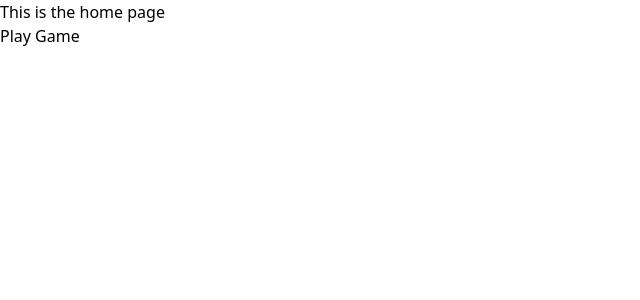
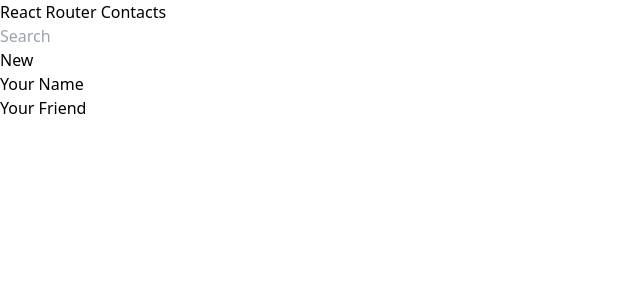
Before and after one commit to cbohl/tunetest-client, a React (Create React App) app: page / in a window 1280 px wide. Shown: the top 300 px of the page, without its empty margins (0-640 px from the left). Built offline with nearby package versions, Linux system fonts and the light colour scheme.

Commit message:
Adjusts React Router according to latest tutorial and adds error message.

```diff
--- /dev/null
+++ b/src/error-page.jsx
@@ -0,0 +1,18 @@
+/* eslint-disable */
+
+import { useRouteError } from "react-router-dom";
+
+export default function ErrorPage() {
+  const error = useRouteError();
+  console.error(error);
+
+  return (
+    <div id="error-page">
+      <h1>Oops!</h1>
+      <p>Sorry, an unexpected error has occurred.</p>
+      <p>
+        <i>{error.statusText || error.message}</i>
+      </p>
+    </div>
+  );
+}
--- a/src/index.js
+++ b/src/index.js
@@ -2,14 +2,24 @@
 
 import React from "react";
 import ReactDOM from "react-dom/client";
-import { BrowserRouter } from "react-router-dom"
-import GuessingGame from "./components/GuessingGame";
-import App from "./components/App";
+import {createBrowserRouter, RouterProvider} from "react-router-dom";
+import ErrorPage from "./error-page";
+// import GuessingGame from "./components/GuessingGame";
+import Root from "./routes/root";
+
+// import App from "./components/App";
 import "./index.css"
 import "html-midi-player";
 import { ApolloProvider, ApolloClient, InMemoryCache } from "@apollo/client";
 import { useQuery, gql } from "@apollo/client";
 
+const router = createBrowserRouter([
+    {
+      path: "/",
+      element: <Root />,
+      errorElement: <ErrorPage />
+    },
+  ]);
 
 // class Song {
 //     constructor(title, midiLink) {
@@ -55,9 +65,7 @@
 root.render(
     <React.StrictMode>
         <ApolloProvider client={client}>
-            <BrowserRouter>
-                <App />
-            </BrowserRouter>
+            <RouterProvider router={router} />
             {/* <GuessingGame /> */}
         </ApolloProvider>
     </React.StrictMode>
--- /dev/null
+++ b/src/routes/root.jsx
@@ -0,0 +1,46 @@
+/* eslint-disable */
+
+
+export default function Root() {
+    return (
+      <>
+        <div id="sidebar">
+          <h1>React Router Contacts</h1>
+          <div>
+            <form id="search-form" role="search">
+              <input
+                id="q"
+                aria-label="Search contacts"
+                placeholder="Search"
+                type="search"
+                name="q"
+              />
+              <div
+                id="search-spinner"
+                aria-hidden
+                hidden={true}
+              />
+              <div
+                className="sr-only"
+                aria-live="polite"
+              ></div>
+            </form>
+            <form method="post">
+              <button type="submit">New</button>
+            </form>
+          </div>
+          <nav>
+            <ul>
+              <li>
+                <a href={`contacts/1`}>Your Name</a>
+              </li>
+              <li>
+                <a href={`contacts/2`}>Your Friend</a>
+              </li>
+            </ul>
+          </nav>
+        </div>
+        <div id="detail"></div>
+      </>
+    );
+  }
```
